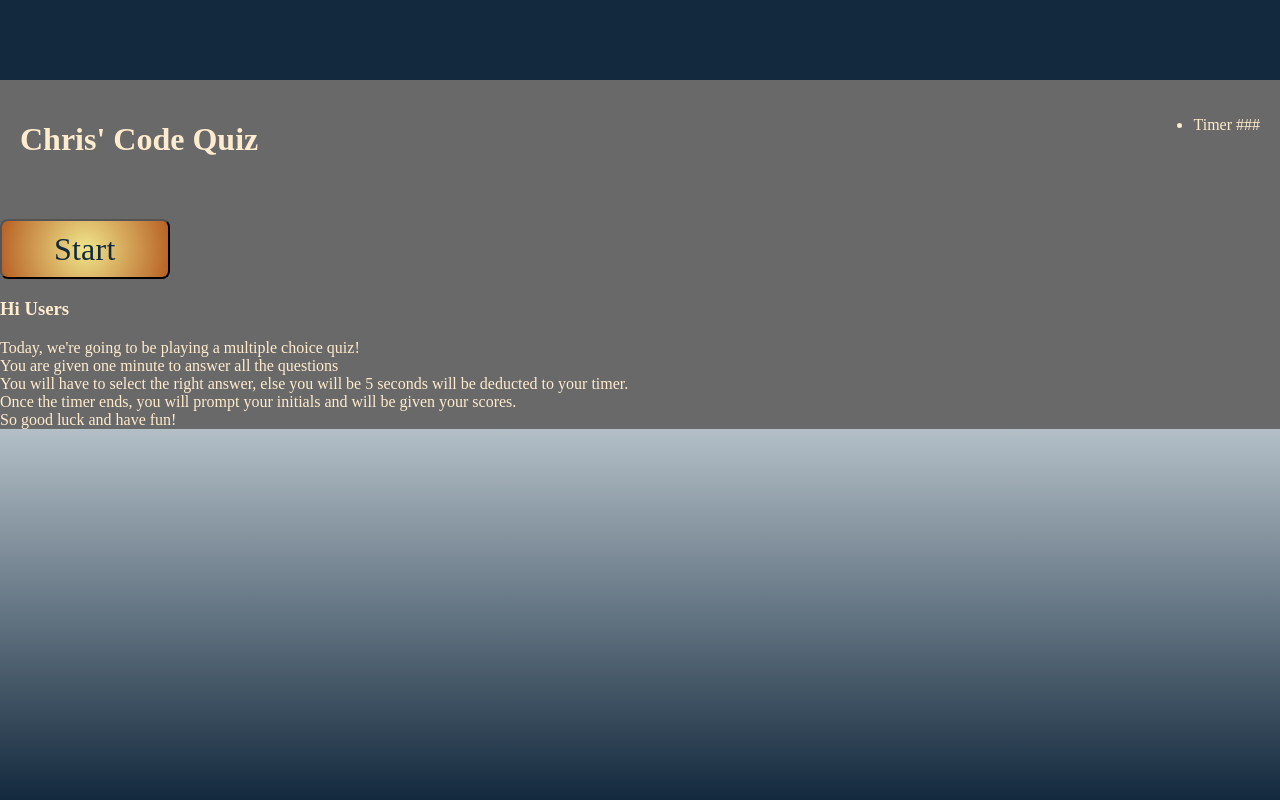
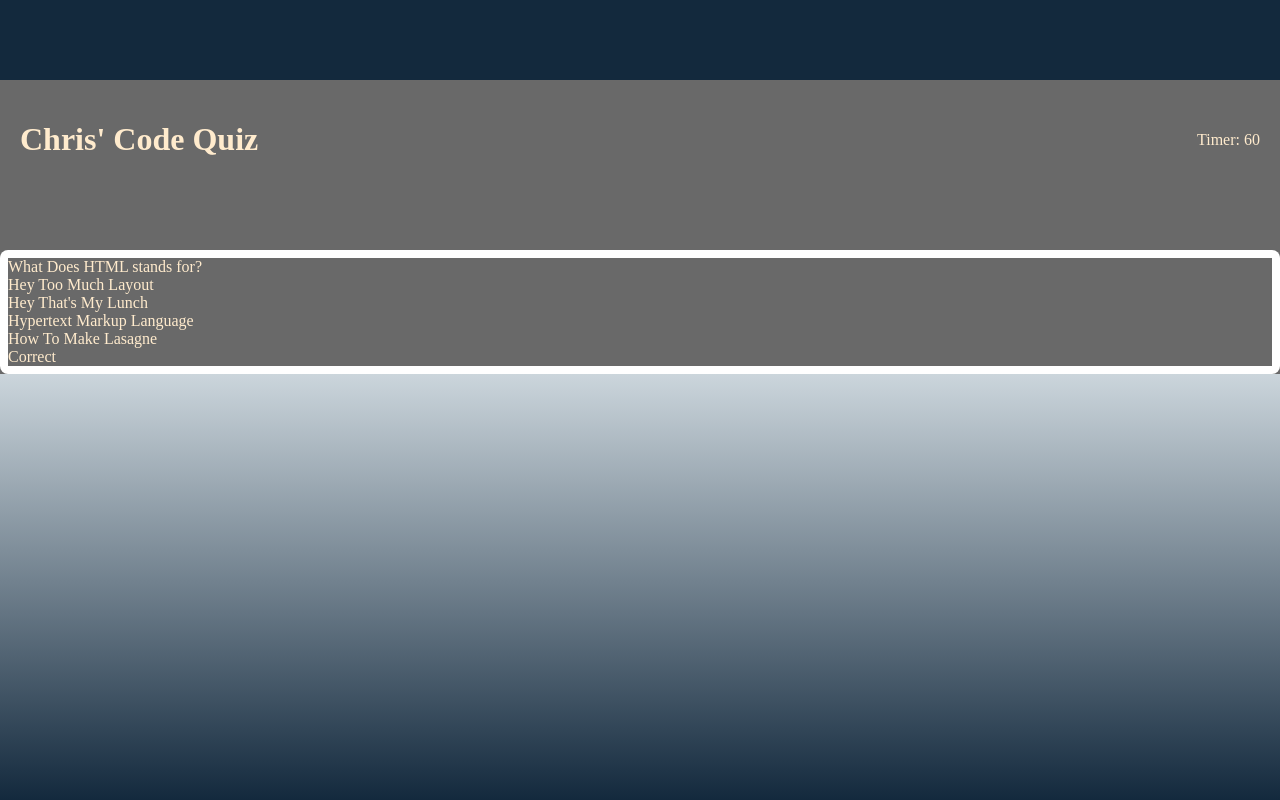
Before and after one commit to Chabivz/004-CodeQuiz, a plain HTML site: page codequiz.html in a window 1280 px wide. Both pictures are taken after a click on the button "Start". Drawn offline with Linux system fonts and the light colour scheme.

Commit message:
Added question bank array and object, and generate question function

```diff
--- a/assets/css/styles.css
+++ b/assets/css/styles.css
@@ -4,11 +4,22 @@
     font-family: 'Times New Roman', serif;
 }
 
+/* Navigation Bar */
 .navigationBar {
     display: flex;
     padding: 20px;
     width: 100%;
+    align-items: center ;
 }
 .navigationBar nav {
     margin-left: auto;
 }
+nav ul {
+    list-style: none;
+}
+
+/* Question Section */
+
+.queSection {
+    display: none;
+}
--- a/assets/js/script.js
+++ b/assets/js/script.js
@@ -62,8 +62,8 @@ function init() {
 
 // The startGame function is called when the start button is clicked
 function startGame() {
-  startButton.hidden = true;
-  wordBlank.hidden = true;
+  // startButton.hidden = true;
+  // wordBlank.hidden = true;
   isWin = false;
   timerCount = 75;
   // Prevents start button from being clicked when round is in progress
--- a/assets/js/scripts.js
+++ b/assets/js/scripts.js
@@ -1,17 +1,126 @@
 // Establishing connection
-console.log("Connection");
-var i = "connection";
+var i = "Connection";
 console.log(i);
 
+// Variables HTML
+var timerLi = document.querySelector("#timerLi");
+var gameRulesDiv = document.querySelector(".gameRules");
+var startBtn = document.querySelector(".start-button");
+var questionDiv = document.querySelector("#question");
+var answerDivA = document.querySelector("#A");
+var answerDivB = document.querySelector("#B");
+var answerDivC = document.querySelector("#C");
+var answerDivD = document.querySelector("#D");
+var questionContainer = document.querySelector(".queSection");
+var questionResult = document.querySelector("#questionResult");
 
-var gameRulesDiv = document.querySelectorAll(".gameRules");
-var startBtn = document.querySelectorAll(".start-button");
+// Timer Variables
+var quizTimer = 60;
+var timer;
+var count;
+var timerCount;
+// Question Variables
+var questionBank = [
+    {
+        question: "What Does HTML stands for?",
+        answerA: "Hey Too Much Layout",
+        answerB: "Hey That's My Lunch",
+        answerC: "Hypertext Markup Language",
+        answerD: "How To Make Lasagne",
+        correct: "C"
+    },
+    {
+        question: "What does CSS stands for?",
+        answerA: "Containment Spray System",
+        answerB: "Cascading Style Sheets",
+        answerC: "Content Scrambling System",
+        answerD: "Cross-Site Scripting",
+        correct: "B",
+    },
+    {
+        question: "It is a client-side scripting language inserted into HTML pages and is understood by web browsers.",
+        answerA: "Java",
+        answerB: "CSS",
+        answerC: "JavaScript",
+        answerD: "C++",
+        correct: "C"
+    },
+    {
+        question: "On the list, what is not a JavaScript Data Type",
+        answerA: "Number",
+        answerB: "String",
+        answerC: "Undefined",
+        answerD: "Float",
+        correct: "D"
+    },
+    {
+        question: "It is a keyword referes to the object from where it was called",
+        answerA: "this",
+        answerB: "that",
+        answerC: "they",
+        answerD: "them",
+        correct: "A"
+    },
+    {
+        question: "What is undefined value in JavaScript?",
+        answerA: "Variable used in the code does't exist",
+        answerB: "Variable is not assignt to any value",
+        answerC: "Property does not exist.",
+        answerD: "All of the above",
+        correct: "D"
+    }
+];
+// Taking out the last element on array for the password function.
+var questionBankLast = questionBank.length - 1;
+// Question Generator Function
+var questionCounter = 0;
+
+// console.log(questionBankLast);
+// console.log(questionBank.question);
+
+// Starting the game when the btn is clicked
+startBtn.addEventListener("click", startGame);
+
+function startGame() {
+    console.log("Game Started");
+    gameRulesDiv.style.display = "none";
+    startBtn.style.display = "none";
+    questionContainer.style.display = "block";
+
+}
 
 
+// Timer Function
+function startTimer() {
+    timer = setInterval(function () {
+        timerCount--;
+       timerLi.textConent = timerCount;
+       if (timerCount >= 0 ) {
+        // Test if user got the answer wrong
+       }
+    })
+}
 
-function startGame(event) {
-    console.log("Game Started");
-    startBtn.hidden = true;
-    gameRulesDiv.hidden = true;
+// Question and Selection will be shown once the button is clicked.
 
+function generateQuestions() {
+    var q = questionBank[questionCounter];
+    questionDiv.textContent = q.question;
+    answerDivA.textContent = q.answerA;
+    answerDivB.textContent = q.answerB;
+    answerDivC.textContent = q.answerC;
+    answerDivD.textContent = q.answerD;
 }
+
+generateQuestions();
+
+function answerIsCorrect() {
+    questionResult.textContent = "Correct"
+}
+
+function answerIsWrong() {
+    questionResult.textContent = "Wrong";
+}
+
+// answerIsWrong();
+answerIsCorrect();
--- a/codequiz.html
+++ b/codequiz.html
@@ -18,7 +18,7 @@
         <h1>Chris' Code Quiz</h1>
         <nav>
             <ul>
-                <li id="timerLi">Timer ###</li>
+                <li id="timerLi">Timer: 60</li>
             </ul>
         </nav>
         </div>
@@ -26,8 +26,8 @@
 
         <!-- Question Container -->
         <div>
-        <button class="start-button">Start</button>
-        <div class="gameRules">
+        <button id="startBtn" class="start-button">Start</button>
+        <div id="gameRules" class="gameRules">
             <h3>Hi Users</h3>
             <div>Today, we're going to be playing a multiple choice quiz!</div>
             <div>You are given one minute to answer all the questions</div>
@@ -36,9 +36,18 @@
             <div>So good luck and have fun!</div>
         </div>
 
-        <main id="questionForm"></main>
+        <section class="queSection">
+            <div id="question"></div>
+            <div id="answers">
+                <div class="answer" id="A" onclick="checkAnswer('A')"></div>
+                <div class="answer" id="B" onclick="checkAnswer('B')"></div>
+                <div class="answer" id="C" onclick="checkAnswer('C')"></div>
+                <div class="answer" id="D" onclick="checkAnswer('D')"></div>
+            </div>
+            <div id="questionResult"></div>
+        </section>
     </div>
-    <script href="assets/js/scripts.js" ></script>
+    <script type="text/javascript" src="./assets/js/scripts.js"></script>
     </body>
 
     <!-- Footer of the page // Scrip tags included -->
```
